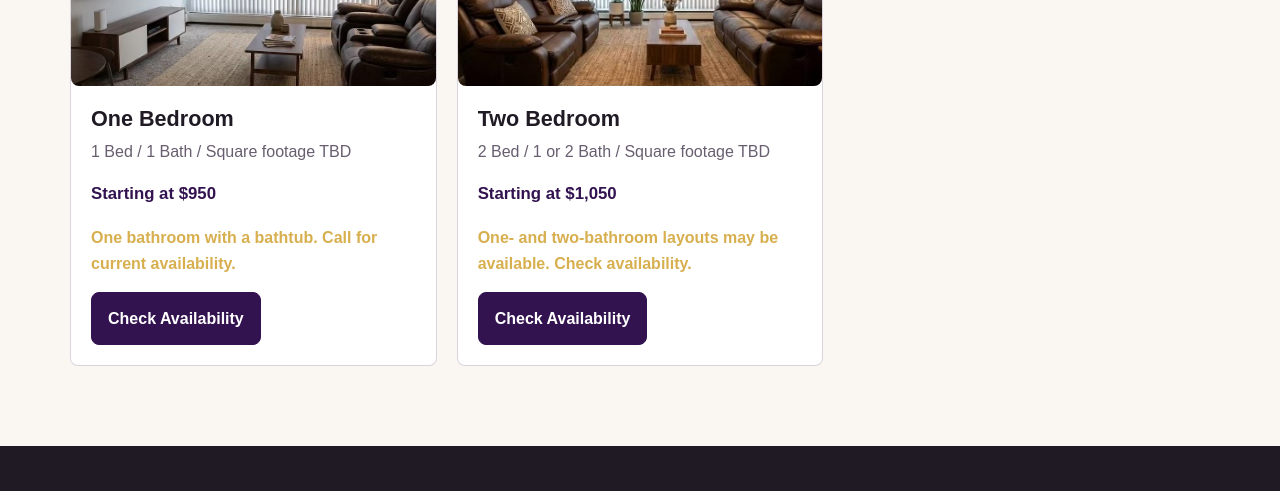
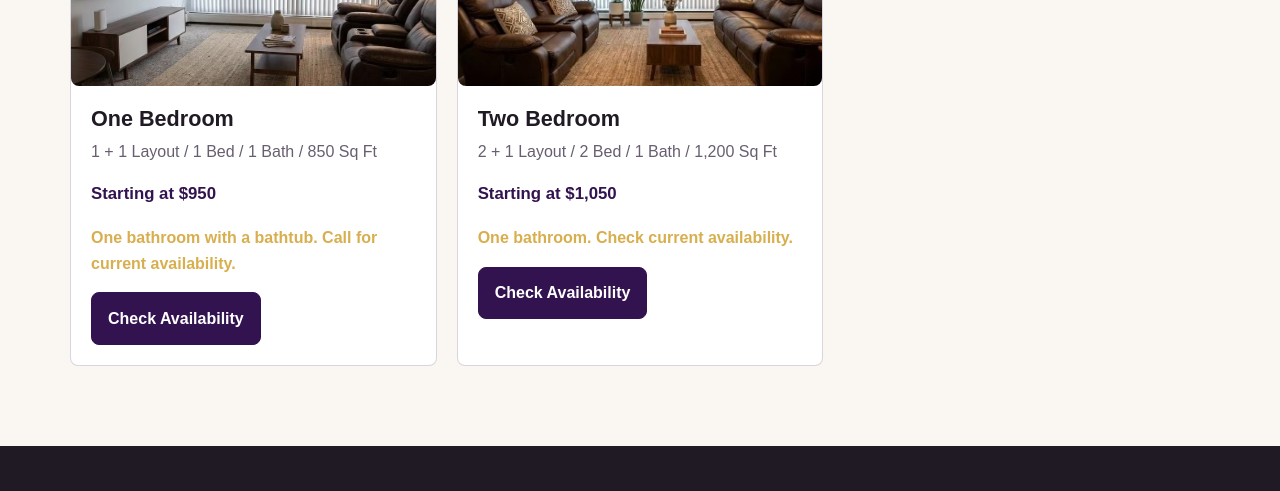
Before and after one commit to jmlawton74/Lunar_Asset_Management-Demo, a plain HTML site: page imperial-manor/floor-plans/index.html in a window 1280 px wide. Shown: the part 1200-1691 px from the top of the page. Drawn offline with Linux system fonts and the light colour scheme.

Commit message:
Update Imperial Manor floor plan details

```diff
--- a/imperial-manor/floor-plans/index.html
+++ b/imperial-manor/floor-plans/index.html
@@ -77,7 +77,7 @@
 
       <div class="card-body">
         <h2>One Bedroom</h2>
-        <p class="meta">1 Bed / 1 Bath / Square footage TBD</p>
+        <p class="meta">1 + 1 Layout / 1 Bed / 1 Bath / 850 Sq Ft</p>
         <p class="price">Starting at $950</p>
         <p class="availability">One bathroom with a bathtub. Call for current availability.</p>
         <div class="card-actions">
@@ -94,9 +94,9 @@
 
       <div class="card-body">
         <h2>Two Bedroom</h2>
-        <p class="meta">2 Bed / 1 or 2 Bath / Square footage TBD</p>
+        <p class="meta">2 + 1 Layout / 2 Bed / 1 Bath / 1,200 Sq Ft</p>
         <p class="price">Starting at $1,050</p>
-        <p class="availability">One- and two-bathroom layouts may be available. Check availability.</p>
+        <p class="availability">One bathroom. Check current availability.</p>
         <div class="card-actions">
           <a class="button" href="../contact/">Check Availability</a>
         </div>
```
Also changed, not shown: imperial-manor/index.html (+3 -3 lines).
